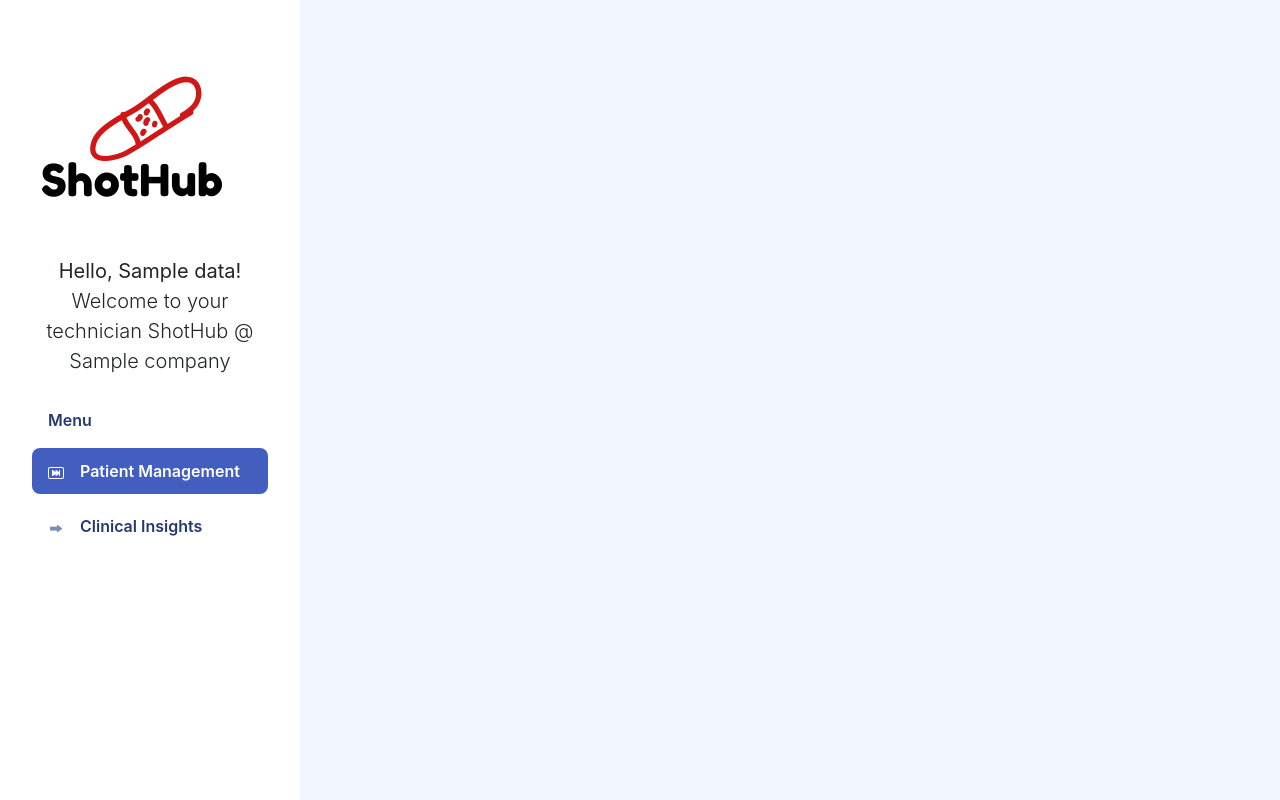
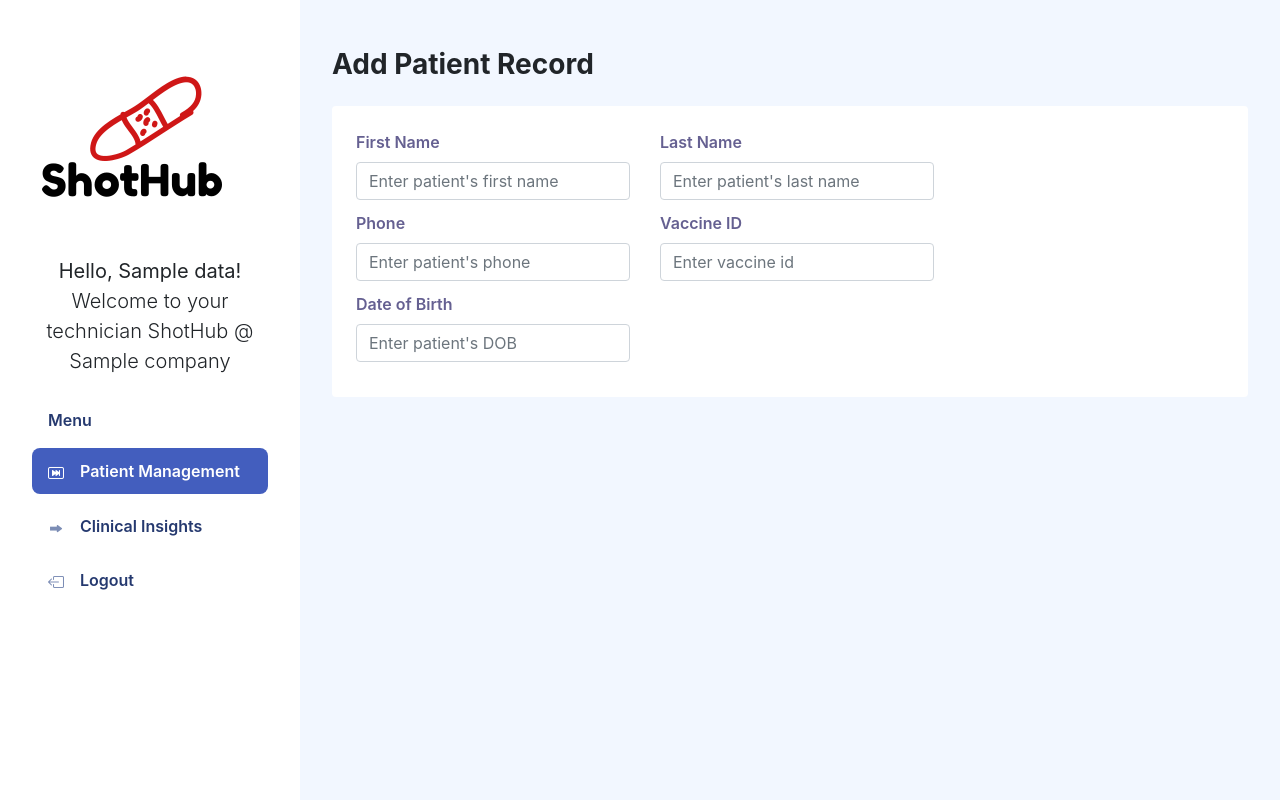
Before and after one commit to AtaGowani/ShotHub, a Flask app: template templates/tech-home.jinja.html in a window 1280 px wide. Run offline with Flask 2, Linux system fonts and the light colour scheme; the template is opened without the code that fills it: most values are stand-ins (such as "Sample title", 1, 10 or a date in 2020); some libraries are stand-ins or nearby versions.

Commit message:
Fix up new additions to portal

```diff
--- a/main.py
+++ b/main.py
@@ -146,12 +146,23 @@ def get_tech_data(user_id):
 
 def get_patient_data(user_id):
     user = Patient.query.filter(Patient.id == user_id).first()
+    vaccines = []
 
     # Handle non existant user
     if not user:
         return False
 
     user = user.__dict__
+
+    if user["vaccines"]:
+        for vac in user["vaccines"]:
+            vac_dict = vac.__dict__
+            vac_dict["_sa_instance_state"] = None
+            vaccines.append(vac_dict)
+
+    user["vaccines"] = vaccines
+
+    print(user)
 
     return user
 
--- a/static/assets/css/dashboard.css
+++ b/static/assets/css/dashboard.css
@@ -10,3 +10,7 @@ body {
   height: auto;
   width: 200px;
 }
+
+form {
+  display: inherit;
+}
--- a/templates/dashboard-layout.jinja.html
+++ b/templates/dashboard-layout.jinja.html
@@ -44,6 +44,12 @@
             <li class="sidebar-title">Menu</li>
             {% block menu_items %}
             {% endblock %}
+            <li class="sidebar-item">
+              <a href="/logout" class='sidebar-link'>
+                <i class="bi bi-box-arrow-left"></i>
+                <span>Logout</span>
+              </a>
+            </li>
           </ul>
         </div>
         <button class="sidebar-toggler btn x"><i data-feather="x"></i></button>
--- a/templates/tech-home.jinja.html
+++ b/templates/tech-home.jinja.html
@@ -22,3 +22,52 @@
   </a>
 </li>
 {% endblock %}
+
+{% block content %}
+<div class="page-heading">
+  <div class="page-title">
+    <div class="row">
+      <div class="col-12 col-md-6 order-md-1 order-last my-3">
+        <h3>Add Patient Record</h3>
+      </div>
+    </div>
+  </div>
+  <section class="section">
+    <div class="card">
+      <div class="card-body">
+        <div class="row">
+          <form action="/add-record" method="post">
+            <div class="col-md-6">
+              <div class="form-group">
+                <label for="basicInput">First Name</label>
+                <input type="text" name="f_name" class="form-control" id="basicInput" placeholder="Enter patient's first name">
+              </div>
+
+              <div class="form-group">
+                <label for="basicInput">Phone</label>
+                <input type="text" name="phone" class="form-control" id="basicInput" placeholder="Enter patient's phone">
+              </div>
+
+              <div class="form-group">
+                <label for="basicInput">Date of Birth</label>
+                <input type="text" name="dob" class="form-control" id="basicInput" placeholder="Enter patient's DOB">
+              </div>
+            </div>
+            <div class="col-md-6">
+              <div class="form-group">
+                <label for="basicInput">Last Name</label>
+                <input type="text" name="l_name" class="form-control" id="basicInput" placeholder="Enter patient's last name">
+              </div>
+              <div class="form-group">
+                <label for="basicInput">Vaccine ID</label>
+                <input type="number" name="vac" class="form-control" id="basicInput" placeholder="Enter vaccine id">
+              </div>
+            </div>
+            <input type="submit" style="display: none;">
+          </form>
+        </div>
+      </div>
+    </div>
+  </section>
+</div>
+{% endblock %}
```
Also changed, not shown: templates/patient-home.jinja.html (+34 -0 lines).
